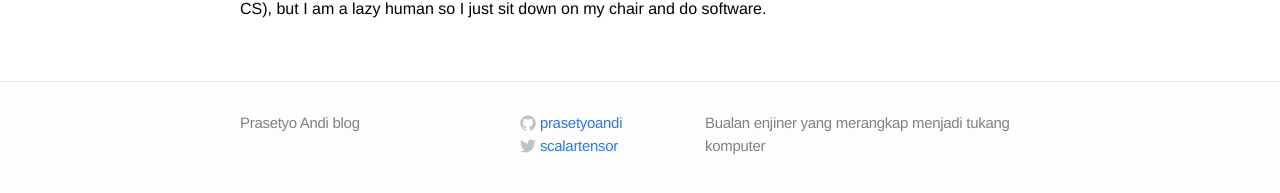
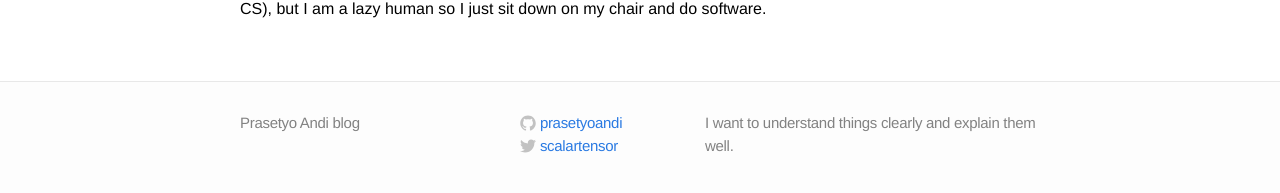
Before and after one commit to prasetyoandi/prasetyoandi.github.io, a Jekyll site: the page built from about.md, in a window 1280 px wide. Shown: the part 196-389 px from the top of the page. Built offline with Jekyll 4.4.1, drawn with Linux system fonts in a browser that asks for light colours.

Commit message:
Update _config.yml

```diff
--- a/_config.yml
+++ b/_config.yml
@@ -1,7 +1,7 @@
 # Site settings
 title: Prasetyo Andi blog
-email:
-description: "Bualan enjiner yang merangkap menjadi tukang komputer"
+email: physetyo@gmail.com
+description: "I want to understand things clearly and explain them well."
 baseurl: ""
 url: "http://prasetyoandi.github.io/"
 twitter_username: scalartensor
```
